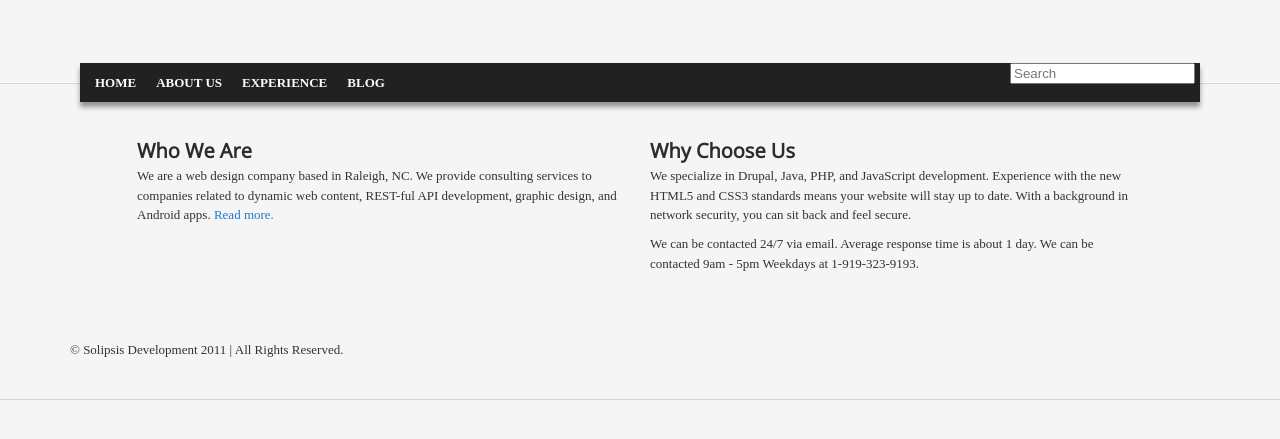
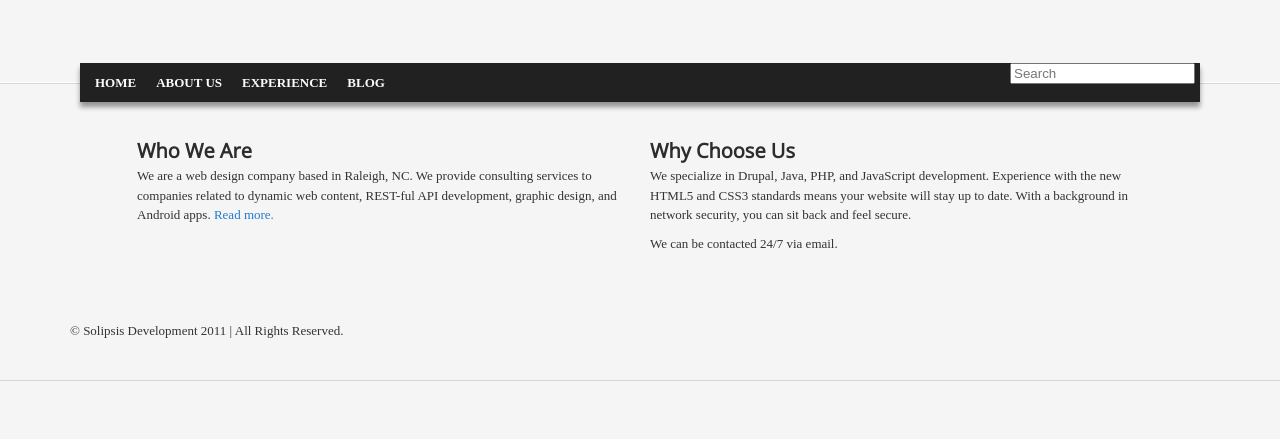
Before and after one commit to berkona/berkona.github.com, a Jekyll site: the page built from index.html, in a window 1280 px wide. Shown: the top 439 px of the page. Built offline with Jekyll 4.4.1, drawn with Linux system fonts in a browser that asks for light colours.

Commit message:
Update index.html

```diff
--- a/index.html
+++ b/index.html
@@ -20,7 +20,7 @@ layout: default
           We specialize in Drupal, Java, PHP, and JavaScript development. Experience with the new HTML5 and CSS3 standards means your website will stay up to date. With a background in network security, you can sit back and feel secure.
         </p>
         <p>
-          We can be contacted 24/7 via email. Average response time is about 1 day. We can be contacted 9am - 5pm Weekdays at 1-919-323-9193.
+          We can be contacted 24/7 via email.
         </p>
       </div>
     </div>
```
